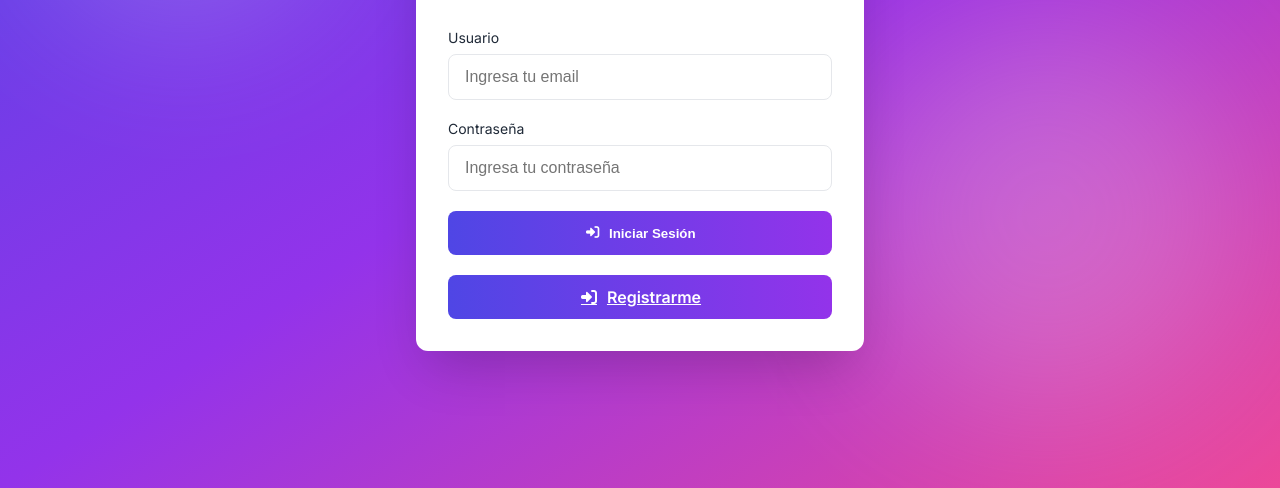
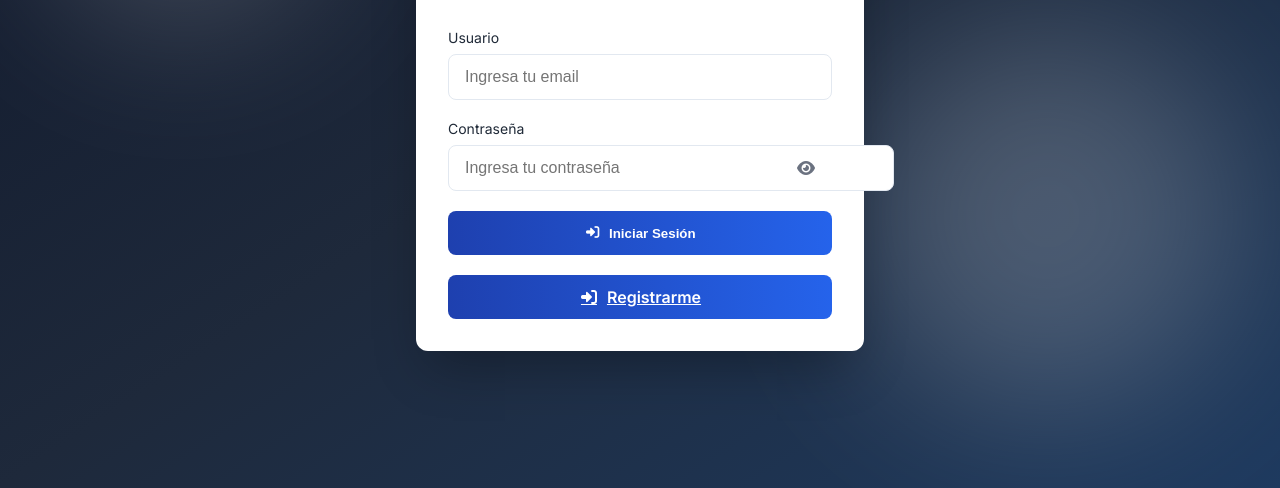
Before and after one commit to mauriciozenon/Sistema_tickets_soporte_frontend_clasico, a plain HTML site: page index.html in a window 1280 px wide. Shown: the part 344-832 px from the top of the page. Drawn offline with nearby package versions, Linux system fonts and the light colour scheme.

```diff
--- a/index.html
+++ b/index.html
@@ -37,7 +37,12 @@
 
             <div class="input-group">
               <label for="password">Contraseña</label>
-              <input type="password" id="password" placeholder="Ingresa tu contraseña" required />
+              <div class="password-wrapper">
+                <input type="password" id="password" placeholder="Ingresa tu contraseña" required />
+                <button type="button" class="password-toggle" onclick="togglePassword('password', this)">
+                  <i class="fas fa-eye"></i>
+                </button>
+              </div>
             </div>
 
             <p id="error" class="error-message hidden"></p>
--- a/scripts/utils.js
+++ b/scripts/utils.js
@@ -17,6 +17,18 @@
   setTimeout(() => {
     $toast.animate({ opacity: 0, marginTop: '-110px' }, 400, () => $toast.remove());
   }, 3000);
+}
+
+function togglePassword(inputId, btn) {
+  const input = document.getElementById(inputId);
+  const icon = btn.querySelector('i');
+  if (input.type === 'password') {
+    input.type = 'text';
+    icon.classList.replace('fa-eye', 'fa-eye-slash');
+  } else {
+    input.type = 'password';
+    icon.classList.replace('fa-eye-slash', 'fa-eye');
+  }
 }
 
 async function construirFiltros(entidad) {
--- a/styles/dashboard-cliente.css
+++ b/styles/dashboard-cliente.css
@@ -337,8 +337,7 @@
 }
 
 .btn-new:hover {
-  /* Cambio de degradado para hover replicando: hover:from-indigo-700 hover:to-purple-700 */
-  background: linear-gradient(to right, #4338ca, #7e22ce);
+  background: linear-gradient(to right, #1e3a8a, #1d4ed8);
 }
 
 /* ============================================
--- a/styles/dashboard.css
+++ b/styles/dashboard.css
@@ -344,8 +344,7 @@
 }
 
 .btn:hover {
-  /* Cambio de degradado para hover replicando: hover:from-indigo-700 hover:to-purple-700 */
-  background: linear-gradient(to right, #4338ca, #7e22ce);
+  background: linear-gradient(to right, #1e3a8a, #1d4ed8);
 }
 
 /* ============================================
--- a/styles/detalle-ticket.css
+++ b/styles/detalle-ticket.css
@@ -293,7 +293,7 @@
 }
 
 .btn-send:hover {
-  background: linear-gradient(to right, #4338ca, #7e22ce);
+  background: linear-gradient(to right, #1e3a8a, #1d4ed8);
   transform: translateY(-1px);
   box-shadow: 0 4px 6px rgba(0, 0, 0, 0.1);
 }
--- a/styles/main.css
+++ b/styles/main.css
@@ -2,13 +2,15 @@
   Base y Tipografía
 */
 :root {
-  --indigo-600: #4f46e5;
-  --purple-600: #9333ea;
-  --pink-500: #ec4899;
-  --gray-200: #e5e7eb;
+  --indigo-600: #1e40af;
+  --purple-600: #1e3a5f;
+  --pink-500: #0f172a;
+  --gray-200: #e2e8f0;
   --white: #ffffff;
-  --shadow-color: rgba(0, 0, 0, 0.2);
-  --error-color: #ef4444;
+  --shadow-color: rgba(0, 0, 0, 0.3);
+  --error-color: #dc2626;
+  --accent: #2563eb;
+  --accent-hover: #1d4ed8;
 }
 
 body {
@@ -31,7 +33,7 @@
   overflow: hidden;
   position: relative;
   /* Degradado de fondo replicando: from-indigo-600 via-purple-600 to-pink-500 */
-  background: linear-gradient(to bottom right, var(--indigo-600), var(--purple-600), var(--pink-500));
+  background: linear-gradient(to bottom right, #0f172a, #1e293b, #1e3a5f);
 }
 
 .decorative-blur {
@@ -98,7 +100,7 @@
   border-radius: 1rem; /* rounded-2xl */
   color: var(--white);
   /* Degradado para el ícono replicando: bg-gradient-to-br from-indigo-600 to-purple-600 */
-  background: linear-gradient(to bottom right, var(--indigo-600), var(--purple-600));
+  background: linear-gradient(to bottom right, #1e40af, #2563eb);
   box-shadow: 0 10px 15px -3px rgba(0, 0, 0, 0.1), 0 4px 6px -2px rgba(0, 0, 0, 0.05); /* shadow-lg */
   scale: 0.8;
   transition: all 2.5s;
@@ -152,7 +154,7 @@
 
 .input-group input:focus {
   border-color: var(--indigo-600);
-  box-shadow: 0 0 0 2px rgba(79, 70, 229, 0.2);
+  box-shadow: 0 0 0 2px rgba(30, 64, 175, 0.2);
 }
 
 .login-button {
@@ -169,12 +171,12 @@
   transition: opacity 0.2s;
 
   /* Degradado para el botón replicando: bg-gradient-to-r from-indigo-600 to-purple-600 */
-  background: linear-gradient(to right, var(--indigo-600), var(--purple-600));
+  background: linear-gradient(to right, #1e40af, #2563eb);
 }
 
 .login-button:hover {
   /* Cambio de degradado para hover replicando: hover:from-indigo-700 hover:to-purple-700 */
-  background: linear-gradient(to right, #4338ca, #7e22ce);
+  background: linear-gradient(to right, #1e3a8a, #1d4ed8);
 }
 
 .button-icon {
@@ -248,24 +250,22 @@
 
 /* Estilos de Administradores */
 .admin-block {
-  /* Degradado replicando: bg-gradient-to-br from-blue-50 to-indigo-50 */
-  background: linear-gradient(to bottom right, #eff6ff, #eef2ff);
-  border: 1px solid #dbeafe; /* border border-blue-100 */
+  background: linear-gradient(to bottom right, #eff6ff, #dbeafe);
+  border: 1px solid #bfdbfe;
 }
 
 .admin-icon {
-  color: var(--indigo-600); /* text-indigo-600 */
+  color: #1e40af;
 }
 
 /* Estilos de Clientes */
 .client-block {
-  /* Degradado replicando: bg-gradient-to-br from-purple-50 to-pink-50 */
-  background: linear-gradient(to bottom right, #faf5ff, #fdf2f8);
-  border: 1px solid #ede9fe; /* border border-purple-100 */
+  background: linear-gradient(to bottom right, #f0f9ff, #e0f2fe);
+  border: 1px solid #bae6fd;
 }
 
 .client-icon {
-  color: var(--purple-600); /* text-purple-600 */
+  color: #0369a1;
 }
 
 .user-role-header {
@@ -299,10 +299,10 @@
   --- Estilos Requeridos (Asegúrate de tenerlos del ejercicio de Login) ---
 */
 :root {
-  --indigo-600: #4f46e5;
-  --purple-600: #9333ea;
+  --indigo-600: #1e40af;
+  --purple-600: #1e3a5f;
   --white: #ffffff;
-  --gray-200: #e5e7eb;
+  --gray-200: #e2e8f0;
 }
 
 /* Reutilización del fondo y tarjeta del Login */
@@ -341,12 +341,12 @@
   transition: background 0.2s;
 
   /* Degradado idéntico al botón de Iniciar Sesión */
-  background: linear-gradient(to right, var(--indigo-600), var(--purple-600));
+  background: linear-gradient(to right, #1e40af, #2563eb);
 }
 
 .register-button:hover {
   /* Cambio de degradado para hover */
-  background: linear-gradient(to right, #4338ca, #7e22ce);
+  background: linear-gradient(to right, #1e3a8a, #1d4ed8);
 }
 
 .button-icon {
@@ -378,7 +378,7 @@
 
 .custom-select:focus {
   border-color: var(--indigo-600);
-  box-shadow: 0 0 0 2px rgba(79, 70, 229, 0.2);
+  box-shadow: 0 0 0 2px rgba(30, 64, 175, 0.2);
 }
 
 /* Estilo para el enlace de "Volver al login" */
@@ -406,7 +406,7 @@
 }
 
 .link-button:hover {
-  color: var(--purple-600);
+  color: #1e3a8a;
 }
 
 /* Ocultamos el texto del separador ya que solo queremos la línea */
@@ -612,6 +612,37 @@
 /*
   --- Toast Notifications ---
 */
+
+/* Password toggle */
+.password-wrapper {
+  position: relative;
+}
+
+.password-wrapper input {
+  width: 100%;
+  padding-right: 2.75rem;
+}
+
+.password-toggle {
+  position: absolute;
+  right: 0.75rem;
+  top: 50%;
+  transform: translateY(-50%);
+  background: none;
+  border: none;
+  cursor: pointer;
+  color: #6b7280;
+  font-size: 1rem;
+  padding: 0.25rem;
+  display: flex;
+  align-items: center;
+  justify-content: center;
+}
+
+.password-toggle:hover {
+  color: var(--indigo-600);
+}
+
 #toast-container {
   position: fixed;
   top: 20px;
@@ -633,7 +664,7 @@
   justify-content: space-between;
   min-width: 300px;
   animation: slideIn 0.3s ease-out forwards;
-  border-left: 4px solid var(--indigo-600);
+  border-left: 4px solid #1e40af;
 }
 
 .toast.error {
--- a/styles/modal.css
+++ b/styles/modal.css
@@ -26,7 +26,7 @@
   margin-top: 0;
   margin-bottom: 1.5rem;
   color: var(--color-indigo-900);
-  border-bottom: 2px solid #eef2ff;
+  border-bottom: 2px solid #dbeafe;
   padding-bottom: 0.75rem;
 }
 
@@ -334,8 +334,8 @@
 }
 
 .input-group input:focus {
-  border-color: #4f46e5;
-  box-shadow: 0 0 0 2px rgba(79, 70, 229, 0.2);
+  border-color: #1e40af;
+  box-shadow: 0 0 0 2px rgba(30, 64, 175, 0.2);
 }
 
 .custom-select {
@@ -353,8 +353,8 @@
 }
 
 .custom-select:focus {
-  border-color: #4f46e5;
-  box-shadow: 0 0 0 2px rgba(79, 70, 229, 0.2);
+  border-color: #1e40af;
+  box-shadow: 0 0 0 2px rgba(30, 64, 175, 0.2);
 }
 
 .register-button {
@@ -369,11 +369,11 @@
   align-items: center;
   justify-content: center;
   transition: background 0.2s;
-  background: linear-gradient(to right, #4f46e5, #9333ea);
+  background: linear-gradient(to right, #1e40af, #2563eb);
   margin-top: 0 !important;
   /* Override modal button margin */
 }
 
 .register-button:hover {
-  background: linear-gradient(to right, #4338ca, #7e22ce);
+  background: linear-gradient(to right, #1e3a8a, #1d4ed8);
 }
--- a/styles/utils.css
+++ b/styles/utils.css
@@ -91,11 +91,11 @@
 
 /* Variables de color de Tailwind replicadas */
 :root {
-  --color-indigo-600: #4f46e5;
-  --color-purple-600: #9333ea;
-  --color-pink-500: #ec4899;
-  --color-indigo-100: #e0e7ff;
-  --color-indigo-900: #1e1b4b;
+  --color-indigo-600: #1e40af;
+  --color-purple-600: #1e3a5f;
+  --color-pink-500: #0f172a;
+  --color-indigo-100: #dbeafe;
+  --color-indigo-900: #1e293b;
 
   /* Fondos de estadísticas */
   --bg-total: #f1f5f9;
@@ -166,7 +166,7 @@
 
 #btnCrearTicket:hover,
 .btn.enviar:hover {
-  background: linear-gradient(to right, #4338ca, #7e22ce);
+  background: linear-gradient(to right, #1e3a8a, #1d4ed8);
 }
 
 /* Botones de acción de tabla (Editar, Iniciar, etc.) */
```
Also changed, not shown: components/dashboard.html (+6 -1 lines), components/register.html (+6 -1 lines).
